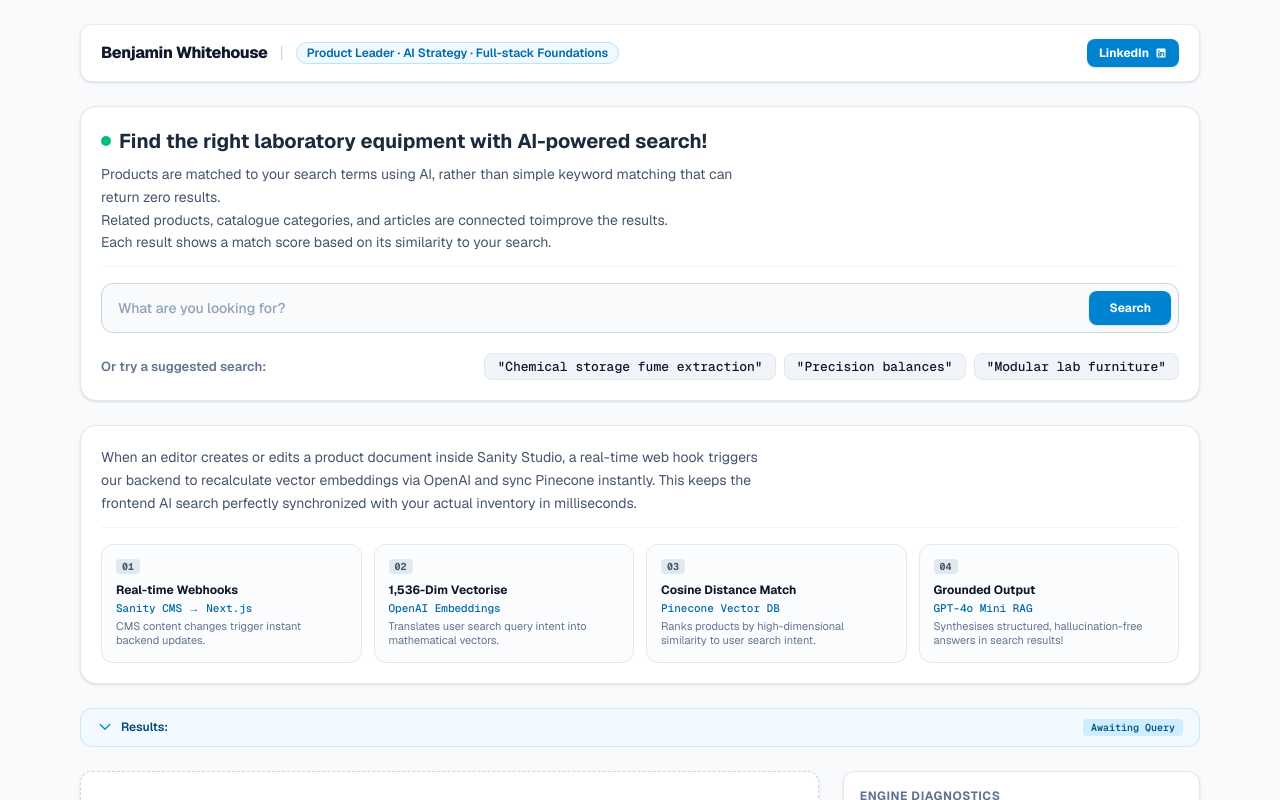
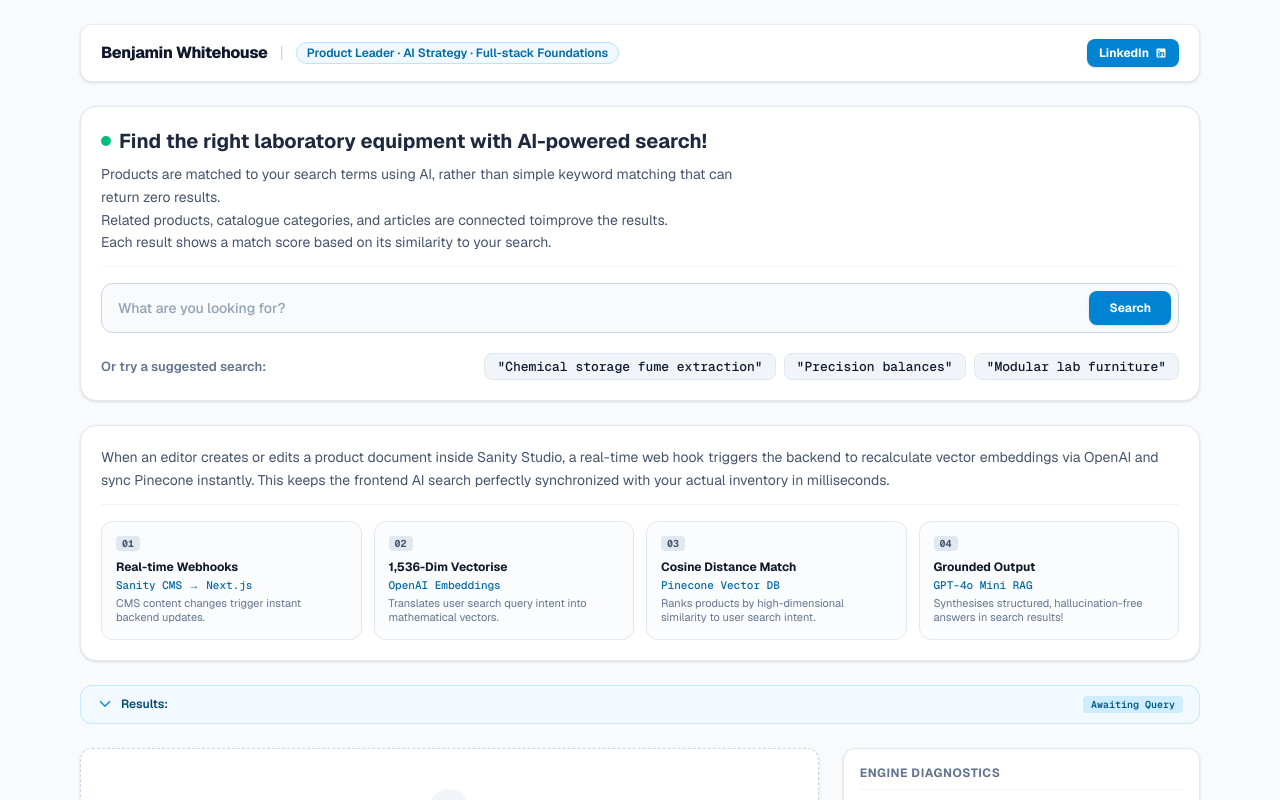
Before and after one commit to bpwhitehouse/discovery-engine, a Next.js app: page /demo in a window 1280 px wide. Shown: the top 800 px of the page. Built offline with nearby package versions, Linux system fonts and the light colour scheme.

Commit message:
Update DemoClient.tsx - copy change

```diff
--- a/src/app/demo/DemoClient.tsx
+++ b/src/app/demo/DemoClient.tsx
@@ -191,8 +191,8 @@
        {/* 3. Visual Pipeline */}
         <section className="bg-white border border-slate-200 rounded-2xl p-5 mb-6 shadow-sm">
           <div className="border-b border-slate-100 pb-3 mb-4">
-            <p className="text-sm text-slate-600 leading-relaxed max-w-2xl">
-                When an editor creates or edits a product document inside Sanity Studio, a real-time web hook triggers our backend to recalculate vector embeddings via OpenAI and sync Pinecone instantly. This keeps the frontend AI search perfectly synchronized with your actual inventory in milliseconds.
+            <p className="text-sm text-slate-600 leading-relaxed">
+                When an editor creates or edits a product document inside Sanity Studio, a real-time web hook triggers the backend to recalculate vector embeddings via OpenAI and sync Pinecone instantly. This keeps the frontend AI search perfectly synchronized with your actual inventory in milliseconds.
               </p>
           </div>
           <div className="grid grid-cols-1 sm:grid-cols-2 lg:grid-cols-4 gap-3">
```
